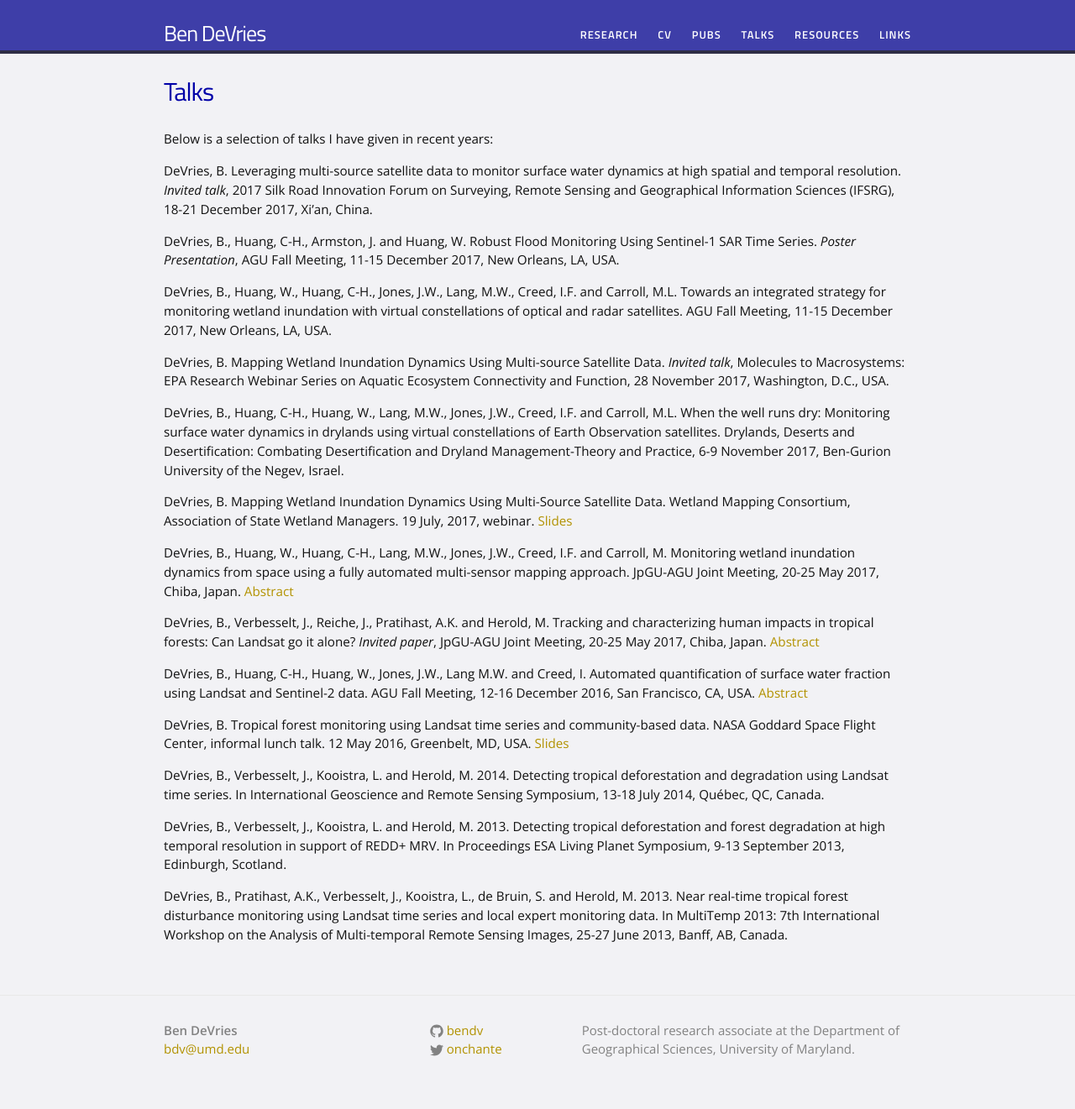
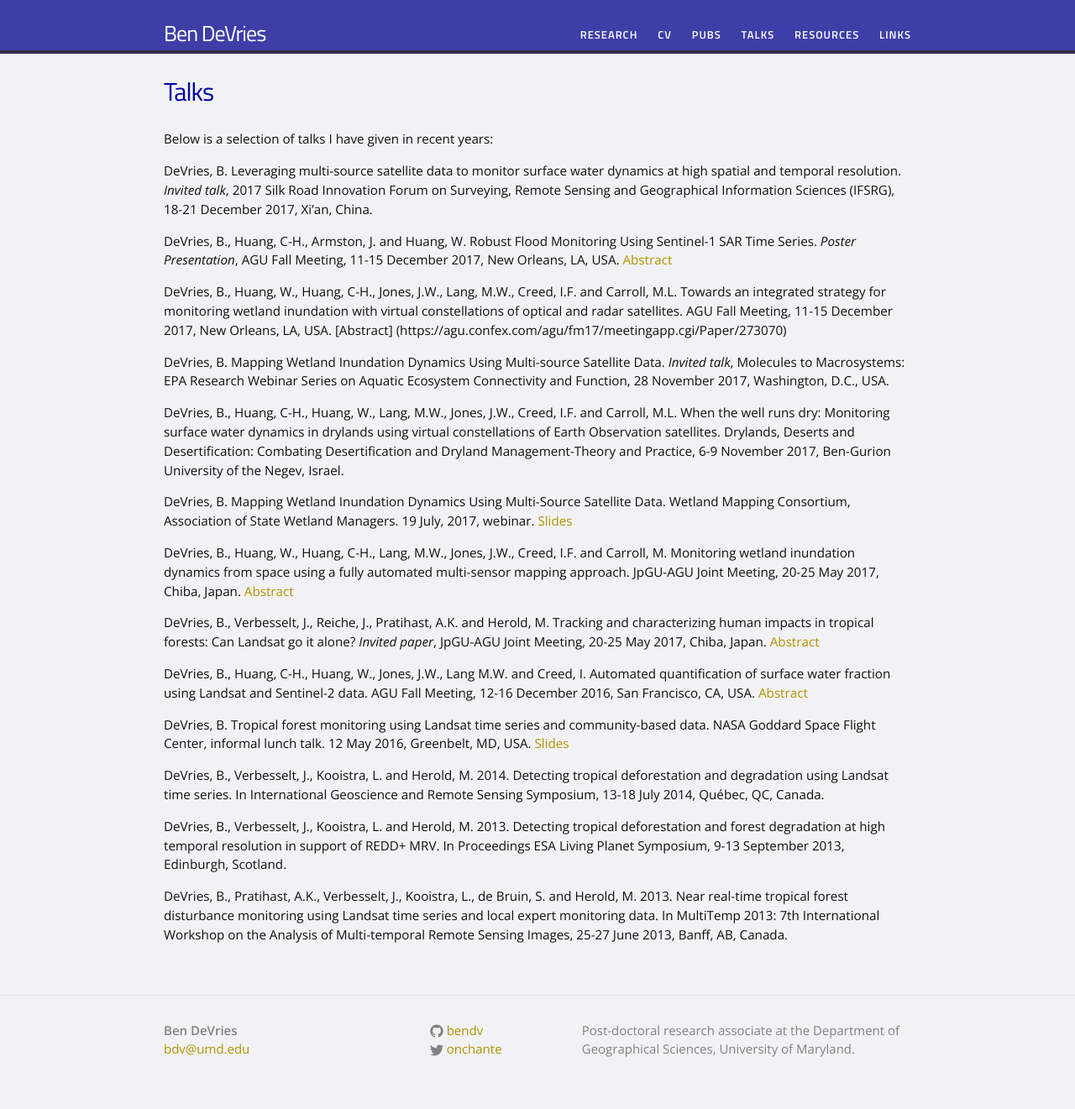
Before and after one commit to bendv/bendv.github.io, a Jekyll site: the page built from talks.md, in a window 1280 px wide. Shown: the whole page at 84% size. Built offline with Jekyll 4.4.1, drawn with Linux system fonts in a browser that asks for light colours.

Commit message:
add abstracts to AGU2017 presentations

```diff
--- a/talks.md
+++ b/talks.md
@@ -8,9 +8,9 @@ Below is a selection of talks I have given in recent years:
 
 DeVries, B. Leveraging multi-source satellite data to monitor surface water dynamics at high spatial and temporal resolution. *Invited talk*, 2017 Silk Road Innovation Forum on Surveying, Remote Sensing and Geographical Information Sciences (IFSRG), 18-21 December 2017, Xi'an, China.
 
-DeVries, B., Huang, C-H., Armston, J. and Huang, W. Robust Flood Monitoring Using Sentinel-1 SAR Time Series. *Poster Presentation*, AGU Fall Meeting, 11-15 December 2017, New Orleans, LA, USA.
+DeVries, B., Huang, C-H., Armston, J. and Huang, W. Robust Flood Monitoring Using Sentinel-1 SAR Time Series. *Poster Presentation*, AGU Fall Meeting, 11-15 December 2017, New Orleans, LA, USA. [Abstract](https://agu.confex.com/agu/fm17/meetingapp.cgi/Paper/331365)
 
-DeVries, B., Huang, W., Huang, C-H., Jones, J.W., Lang, M.W., Creed, I.F. and Carroll, M.L. Towards an integrated strategy for monitoring wetland inundation with virtual constellations of optical and radar satellites. AGU Fall Meeting, 11-15 December 2017, New Orleans, LA, USA.
+DeVries, B., Huang, W., Huang, C-H., Jones, J.W., Lang, M.W., Creed, I.F. and Carroll, M.L. Towards an integrated strategy for monitoring wetland inundation with virtual constellations of optical and radar satellites. AGU Fall Meeting, 11-15 December 2017, New Orleans, LA, USA. [Abstract] (https://agu.confex.com/agu/fm17/meetingapp.cgi/Paper/273070)
 
 DeVries, B. Mapping Wetland Inundation Dynamics Using Multi-source Satellite Data. *Invited talk*, Molecules to Macrosystems: EPA Research Webinar Series on Aquatic Ecosystem Connectivity and Function, 28 November 2017, Washington, D.C., USA.
 
```
